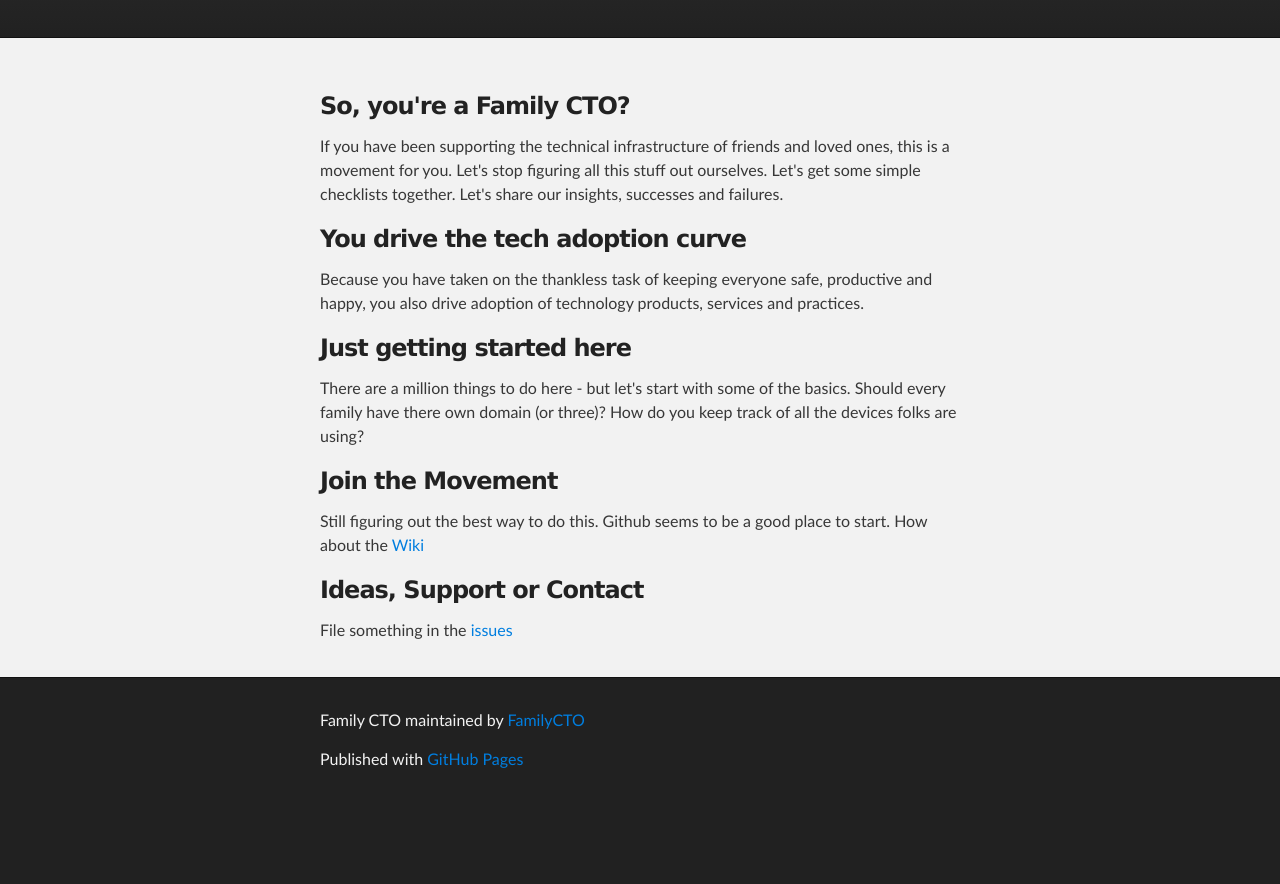
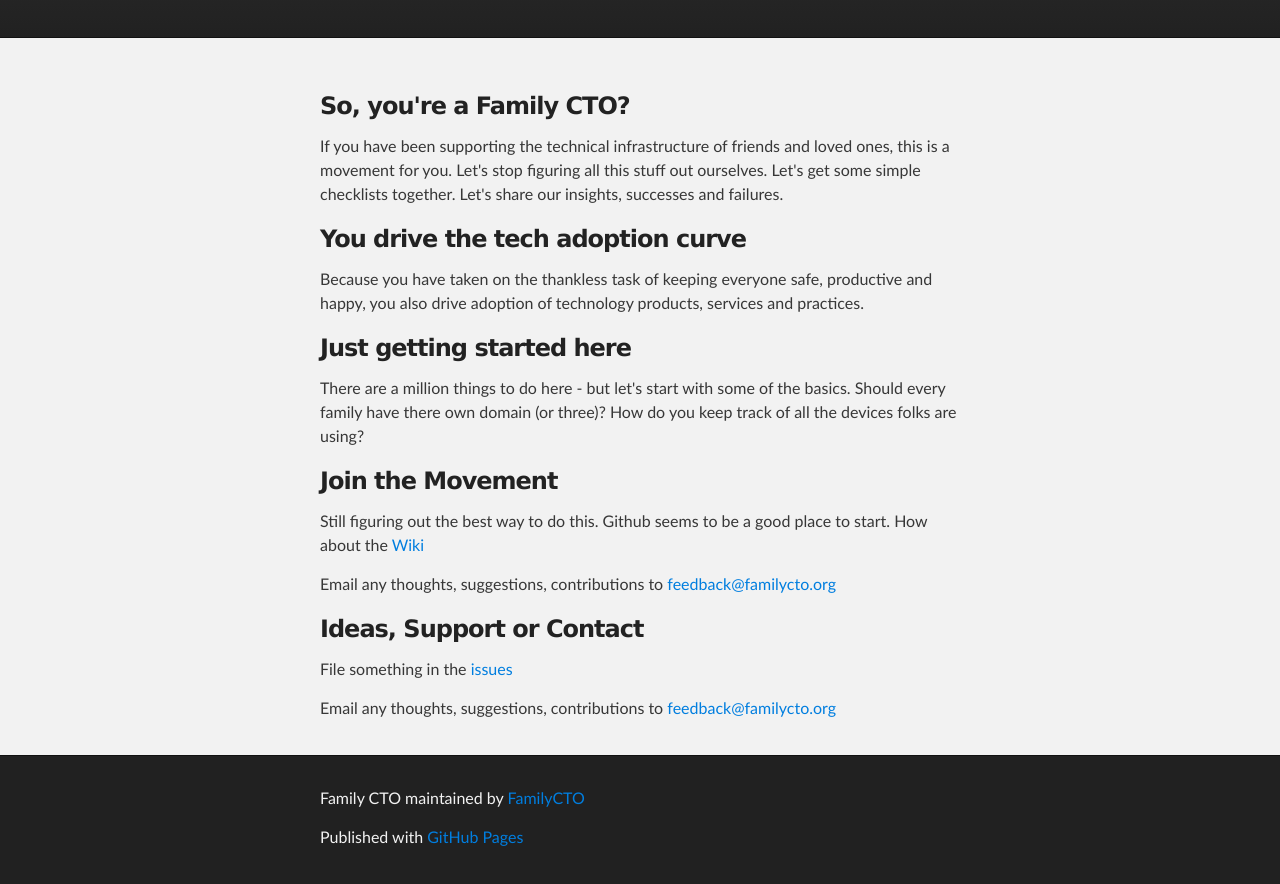
Before and after one commit to FamilyCTO/familycto.github.io-, a plain HTML site: page index.html in a window 1280 px wide. Shown: the part 208-1092 px from the top of the page. Before the commit the page ends 1014 px from the top, so only its background shows below. Drawn offline with Linux system fonts and the light colour scheme.

Commit message:
added email links

```diff
--- a/index.html
+++ b/index.html
@@ -42,10 +42,12 @@
 <h3>Join the Movement</h3>
 
 <p>Still figuring out the best way to do this. Github seems to be a good place to start. How about the <a href="https://github.com/FamilyCTO/familycto.github.io-/wiki">Wiki</a></p>
+          <p>Email any thoughts, suggestions, contributions to <a href="mailto:feedback@familycto.org">feedback@familycto.org</a></p>
 
 <h3>Ideas, Support or Contact</h3>
 
 <p>File something in the <a href="https://github.com/FamilyCTO/familycto.github.io-/issues">issues</a> </p>
+<p>Email any thoughts, suggestions, contributions to <a href="mailto:feedback@familycto.org">feedback@familycto.org</a></p>
       </section>
     </div>
 
```
